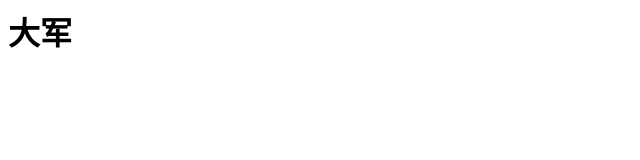
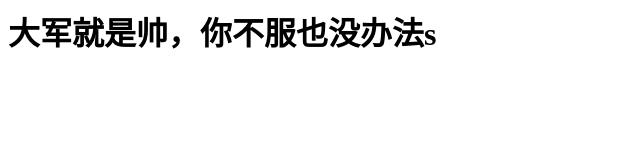
Before and after one commit to jiadajun/jiadajun.github.io, a plain HTML site: page index.html in a window 1280 px wide. Shown: the whole page, without its empty margins (0-640 px from the left). Drawn offline with Linux system fonts and the light colour scheme.

Commit message:
Update index.html

```diff
--- a/index.html
+++ b/index.html
@@ -1,3 +1,3 @@
 <html>
-<h1>大军</h1>
+<h1>大军就是帅，你不服也没办法s</h1>
 </html>
```
